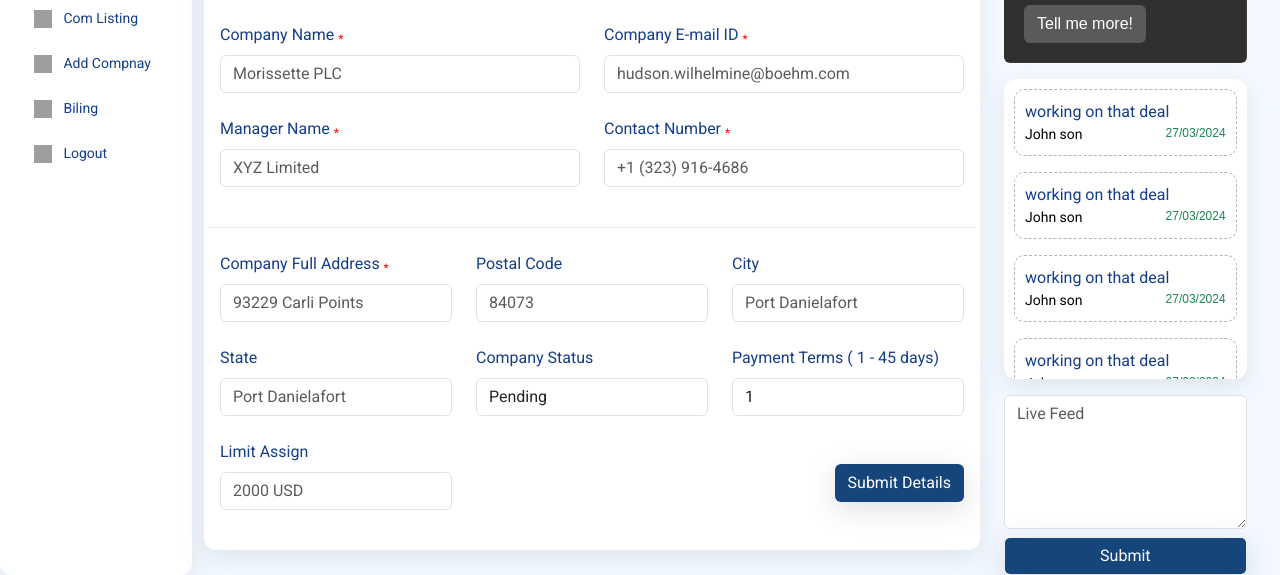
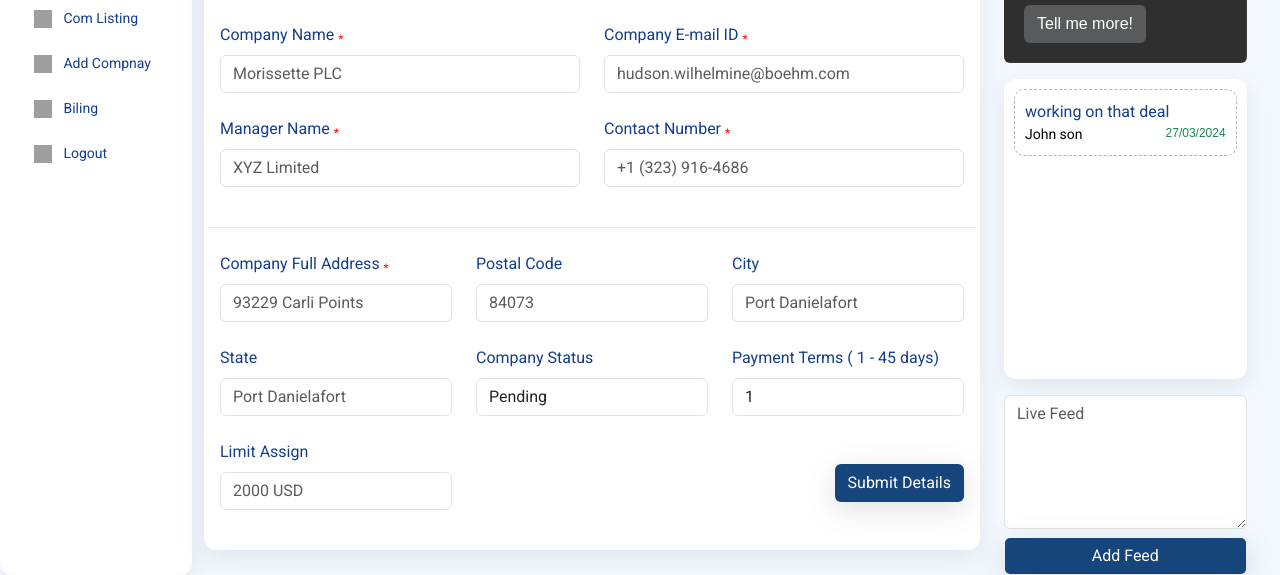
Before and after one commit to netedsoftech/roadwings, a PHP site: page /add_company.php in a window 1280 px wide. Shown: the part 230-805 px from the top of the page. Run offline with PHP 8.4, Linux system fonts and the light colour scheme; the visitor is signed in with stand-in values (Sample User, id 1); some libraries are stand-ins or nearby versions; grey boxes are pictures that could not be loaded.

Commit message:
live feed updated

```diff
--- a/add_company.php
+++ b/add_company.php
@@ -181,50 +181,7 @@ if(!($_SESSION)){
                   </form>
                  </div>
               </div>
-              <div class="col-lg-3">
-                <div class="left-content rounded">
-
-                  <h4 class="text-white">Smart Shipment</h4>
-                  <p class="text-white">Let plan your shipment to save cost</p>
-                  <a href="#" class="btn text-white">Tell me more!</a>
-              </div>
-
-              <div class="scrollbar-main mt-3">
-                <div class="mb-3 scrollerContent">
-                  <p class="mb-0">working on that deal</p>
-                  <div class="d-flex justify-content-between">
-                    <small class="text-black">John son</small>
-                    <small class="text-success " style="font-family: fantasy;font-size: 12px;">27/03/2024</small>
-                  </div>
-                </div>
-                <div class="mb-3 scrollerContent">
-                  <p class="mb-0">working on that deal</p>
-                  <div class="d-flex justify-content-between">
-                    <small class="text-black">John son</small>
-                    <small class="text-success " style="font-family: fantasy;font-size: 12px;">27/03/2024</small>
-                  </div>
-                </div>
-                <div class="mb-3 scrollerContent">
-                  <p class="mb-0">working on that deal</p>
-                  <div class="d-flex justify-content-between">
-                    <small class="text-black">John son</small>
-                    <small class="text-success " style="font-family: fantasy;font-size: 12px;">27/03/2024</small>
-                  </div>
-                </div>
-                <div class="mb-3 scrollerContent">
-                  <p class="mb-0">working on that deal</p>
-                  <div class="d-flex justify-content-between">
-                    <small class="text-black">John son</small>
-                    <small class="text-success " style="font-family: fantasy;font-size: 12px;">27/03/2024</small>
-                  </div>
-                </div>
-              </div>
-
-              <div class="msgBox form-group mt-3">
-                <textarea class="form-control" placeholder="Live Feed" name="" id="" cols="30" rows="5"></textarea>
-                <input type="submit" class="btn form-control mt-2">
-              </div>
-              </div>
+              <?php include("livefeed.php");?>
              </div>
           </div>
         </div>
```
